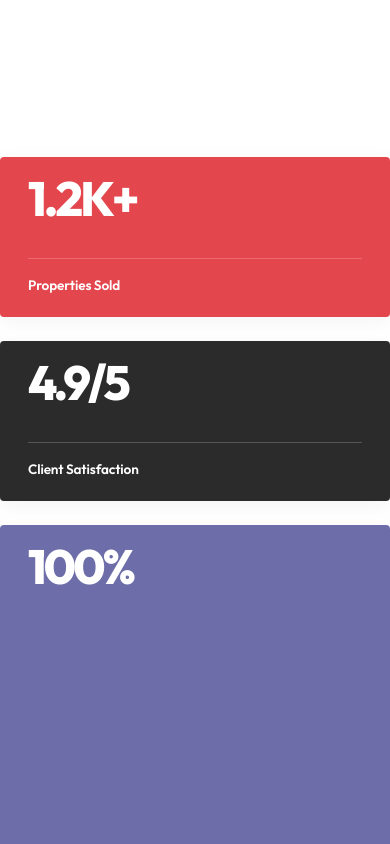
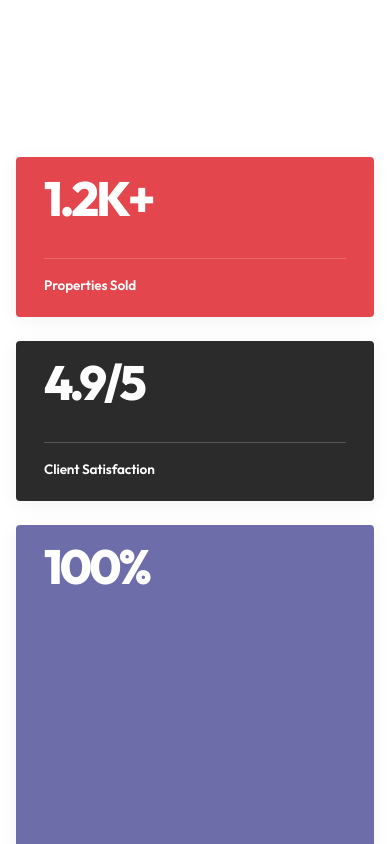
Before and after one commit to jrin-jsph/px, a React (Vite) app: page / in a window 390 px wide. Shown: the part 2820-3664 px from the top of the page. Built offline with nearby package versions, Linux system fonts and the light colour scheme.

Commit message:
Restore container horizontal padding in stats section to fix edge-touching grid on mobile

```diff
--- a/src/pages/Home.jsx
+++ b/src/pages/Home.jsx
@@ -211,7 +211,7 @@ export default function Home() {
 
       {/* Stats Section */}
       <section className="section">
-        <div className="container" style={{ padding: '2rem 0' }}>
+        <div className="container" style={{ paddingTop: '2rem', paddingBottom: '2rem' }}>
           <motion.div
             className={styles.bentoGrid}
             variants={revealVariants} initial="hidden" whileInView="visible" viewport={revealViewport}
```
